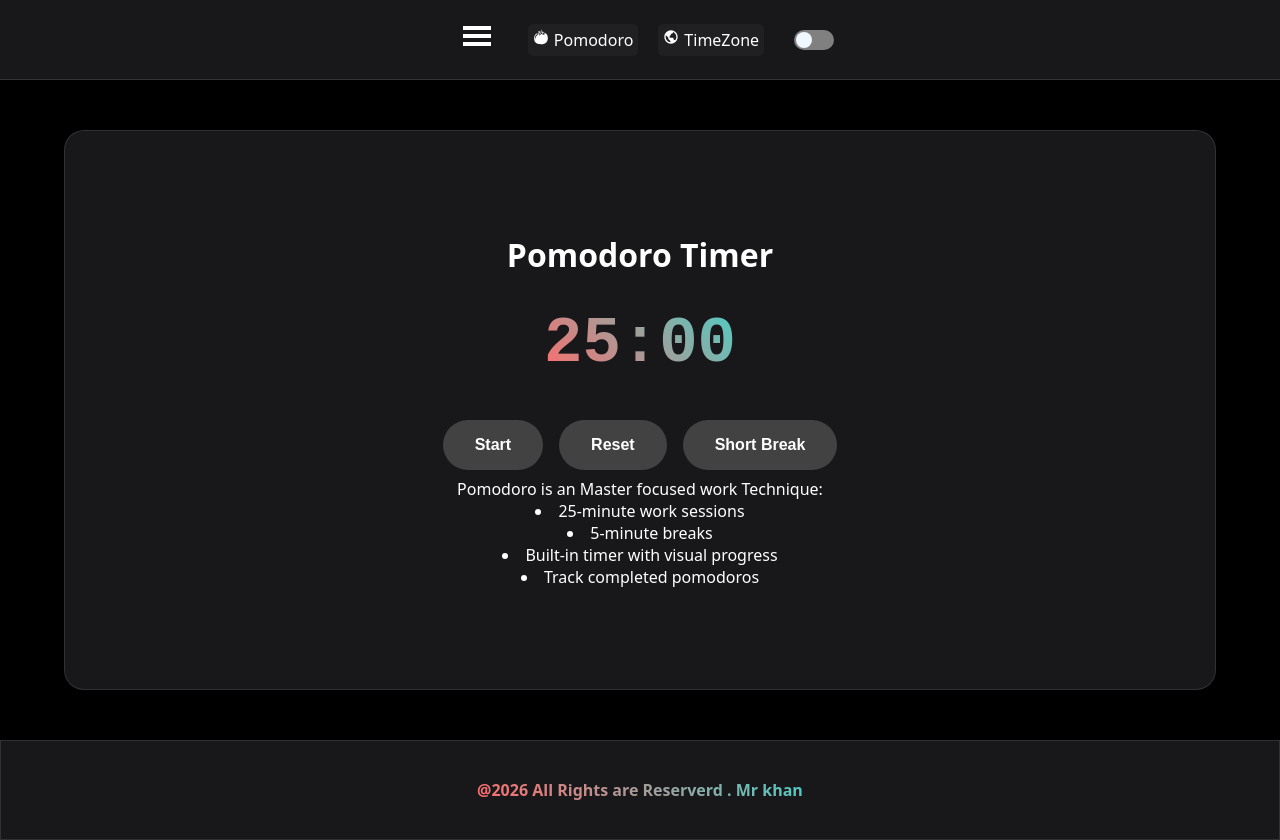
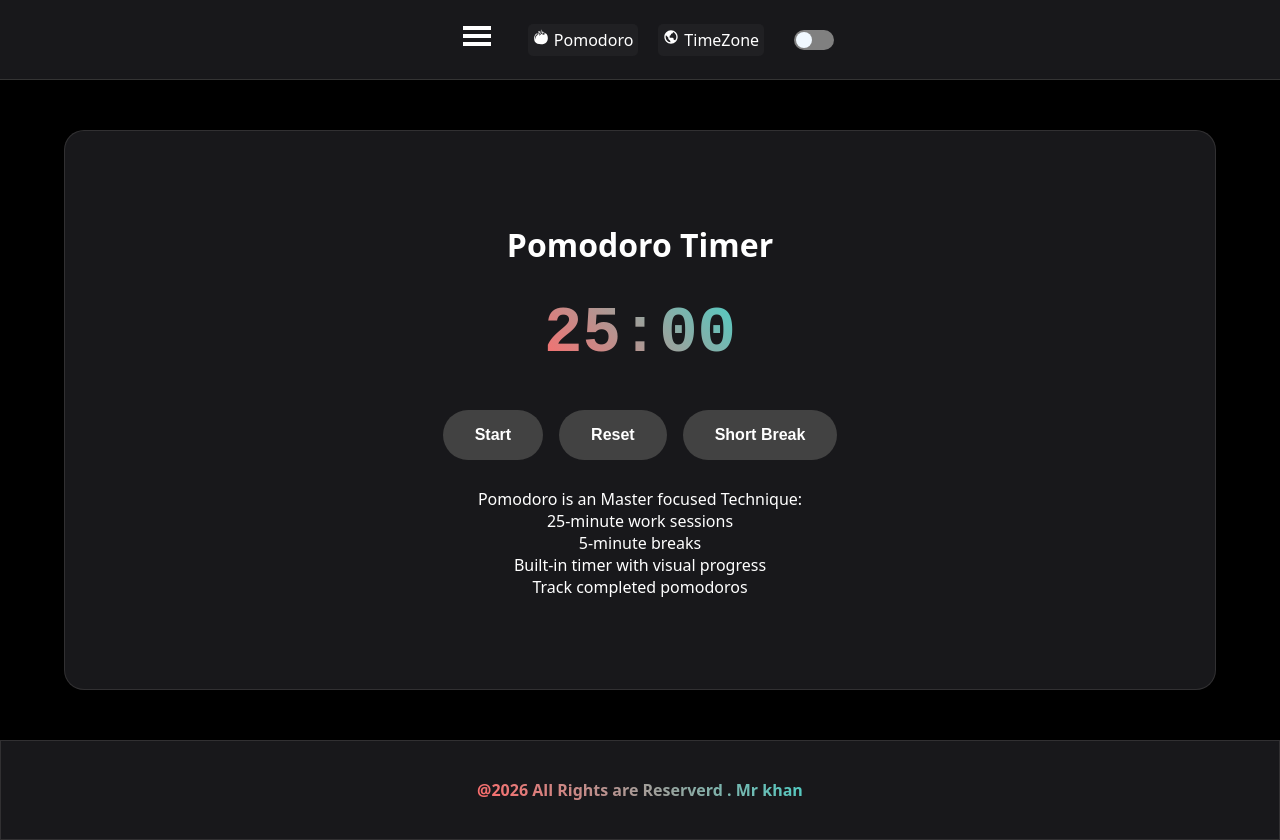
Before and after one commit to Saqeeb-Khan-Repo/Pomodoro, a React app: page /#/ in a window 1280 px wide. Built offline with nearby package versions, Linux system fonts and the light colour scheme; the HTML template or start-up script is replaced by a standard one.

Commit message:
list fixed

```diff
--- a/src/Components/pages/Pomodoro.jsx
+++ b/src/Components/pages/Pomodoro.jsx
@@ -60,11 +60,13 @@ const Pomodoro = () => {
           {mode === "work" ? "Short Break" : "Work Session"}
         </button>
       </div>
-      <p>Pomodoro is an Master focused work Technique:</p>
-      <li> 25-minute work sessions</li>
-      <li> 5-minute breaks</li>
-      <li> Built-in timer with visual progress</li>
-      <li> Track completed pomodoros</li>
+      <div className="container-li">
+        <li>Pomodoro is an Master focused Technique:</li>
+        <li> 25-minute work sessions</li>
+        <li> 5-minute breaks</li>
+        <li> Built-in timer with visual progress</li>
+        <li> Track completed pomodoros</li>
+      </div>
     </div>
   );
 };
--- a/src/index.css
+++ b/src/index.css
@@ -104,7 +104,7 @@ body {
   -webkit-text-fill-color: transparent;
 }
 
-/* 6) Home container / timer */
+/* 6) Home container / Pomodoro */
 .home-container {
   background-color: var(--bg-box);
   width: 90%;
@@ -161,8 +161,14 @@ body {
   background-clip: text;
   -webkit-text-fill-color: transparent;
 }
-.home-container p li{
+.container-li  li{
   color: var(--text-color);
+  text-align: center;
+  list-style: none;
+
+}
+.container-li{
+  margin-top: 20px;
 }
 
 /* 9) World clock */
```
